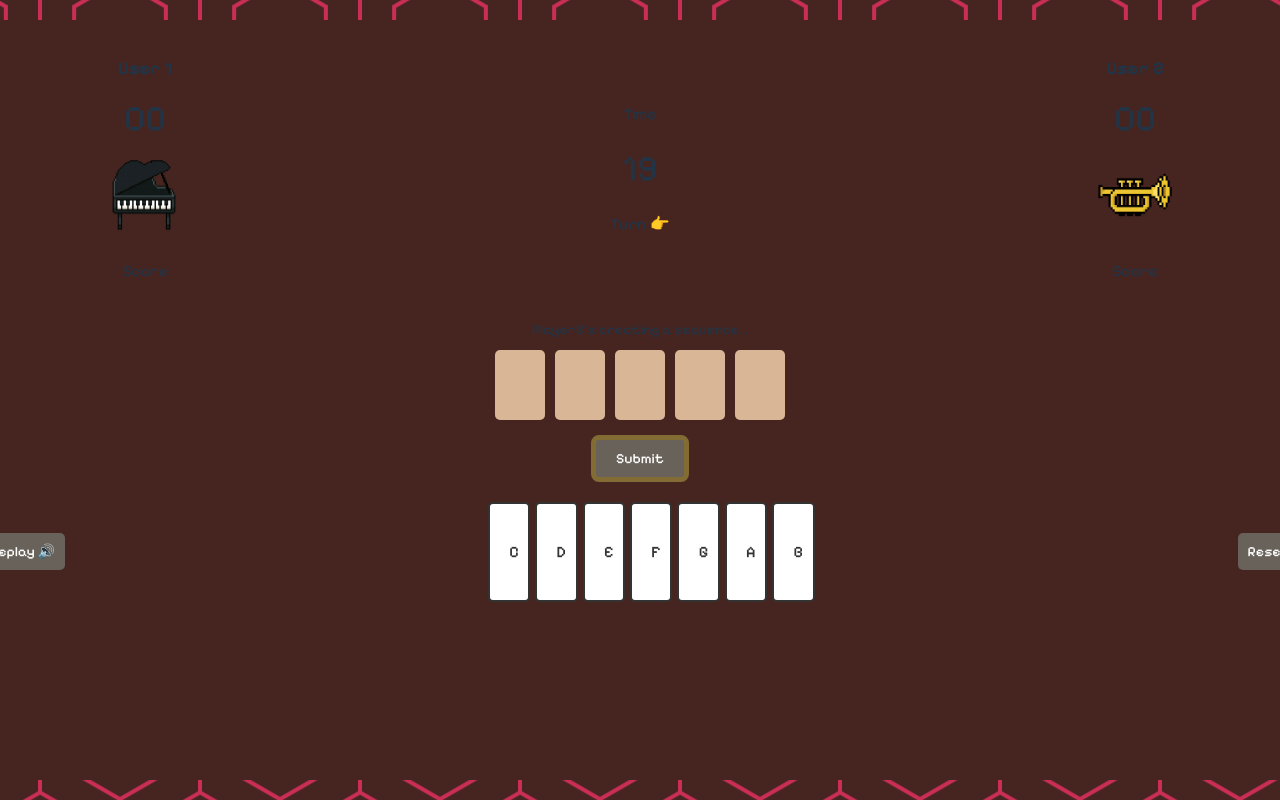
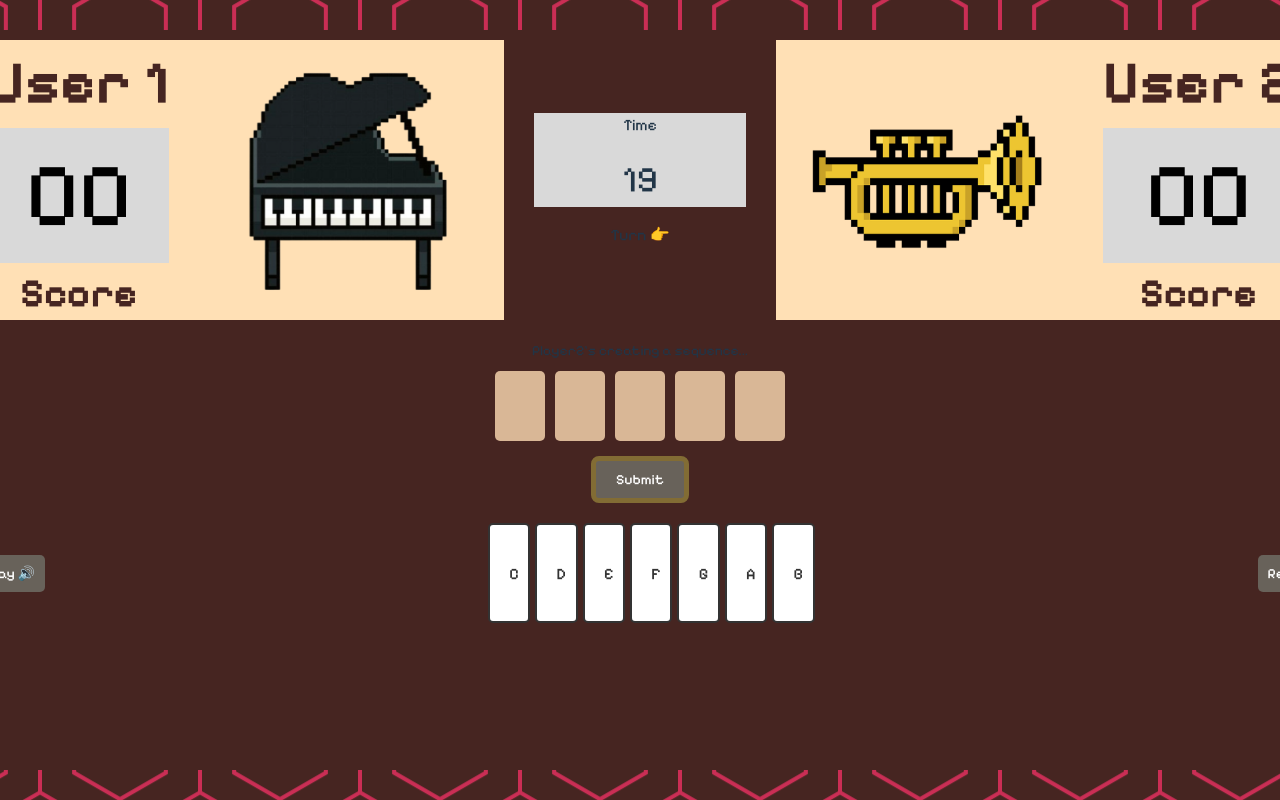
Before and after one commit to joppynopp/DupMeFrontt, a React (Vite) app: page /game in a window 1280 px wide. Shown: the top 800 px of the page. Built offline with nearby package versions, Linux system fonts and the light colour scheme.

Commit message:
set gamepage html/css v2

```diff
--- a/src/App.jsx
+++ b/src/App.jsx
@@ -3,7 +3,7 @@ import './App.css'
 import React from 'react';
 import { BrowserRouter as Router, Routes, Route } from 'react-router-dom';
 import HomePage from './HomePage';
-import GamePage from './gamepages/GamePage';
+import GamePage from './GamePage';
 import HowToPlayPage from './HowToPlayPage';
 import './App.css';
 import Select from './Select';
--- a/src/gamepages/GamePage.css
+++ b/src/GamePage.css
@@ -6,9 +6,9 @@ body {
     height: 100vh;
 }
 .game-container {
-    width: 165vh;
+    width: 170vh;
     height: 90vh;
-    padding: 20px;
+    padding: 10px;
     background-color: #462521;
     text-align: center;
 }
@@ -19,22 +19,43 @@ body {
     margin-bottom: 20px;
 }
 .user {
-    width: 25%;
+    width: 40%;
+    height: 35vh;
+    background-color: #FFE0B5;
+    display: flex;
+    flex-direction: row;
+    justify-content: space-around;
+}
+
+.user-and-score{
+    display: flex;
+    flex-direction: column;
+    justify-content: center;
+}
+
+.user-and-score h3{
+    margin: 0px;
+    color: #462521;
+    font-size: 40px;
 }
 
 .user h2 {
-    font-size: 18px;
-    margin-bottom: 10px;
+    font-size: 60px;
+    color: #462521;
+    margin: 0;
 }
 
 .user img {
-    width: 80px;
-    height: 80px;
+    width: 250px;
+    height: 250px;
+    margin-top: 20px;
 }
 
 .score {
-    font-size: 36px;
-    margin: 10px 0;
+    font-size: 90px;
+    margin: 0px;
+    color: black;
+    background-color: #D9D9D9;
 }
 
 .time {
@@ -44,6 +65,11 @@ body {
 .time .timer {
     font-size: 36px;
     margin: 10px 0;
+}
+
+.timer-background{
+    margin:0px 30px;
+    background-color: #D9D9D9;
 }
 
 .gameplay {
--- a/src/gamepages/gamepage.jsx
+++ b/src/GamePage.jsx
@@ -6,24 +6,31 @@ import './GamePage.css'
 function GamePage() {
 
     return(
-        <div class="game-container">
-            <div class="header">
-                <div class="user user1">
-                    <h2>User 1</h2>
-                    <div class="score">00</div>
+        <div className="game-container">
+            <div className="header">
+                <div className="user user1">
+                    <div className='user-and-score'>
+                        <h2>User 1</h2>
+                        <div className="score">00</div>
+                        <h3>Score</h3>
+                    </div>
                     <img src="/Instruments/piano.png" alt="piano" />
-                    <p>Score</p>
                 </div>
-                <div class="time">
-                    <p>Time</p>
-                    <div class="timer">19</div>
+
+                <div className="time">
+                    <div className='timer-background'>
+                        <p>Time</p>
+                        <div className="timer">19</div>
+                    </div>
                     <p>Turn <span>👉</span></p>
                 </div>
                 <div class="user user2">
-                    <h2>User 2</h2>
-                    <div class="score">00</div>
                     <img src="/Instruments/trumpet.png" alt="trumpet" />
-                    <p>Score</p>
+                    <div className='user-and-score'>
+                        <h2>User 2</h2>
+                        <div class="score">00</div>
+                        <h3>Score</h3>
+                    </div>
                 </div>
             </div>
 
```
